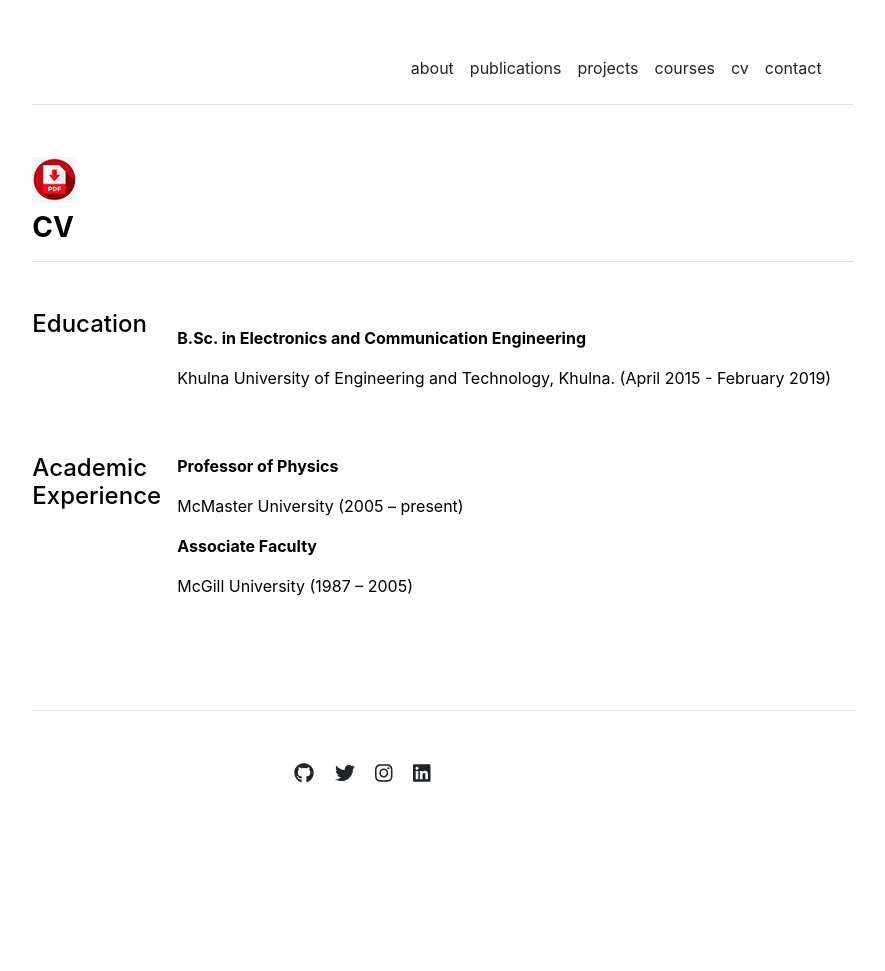
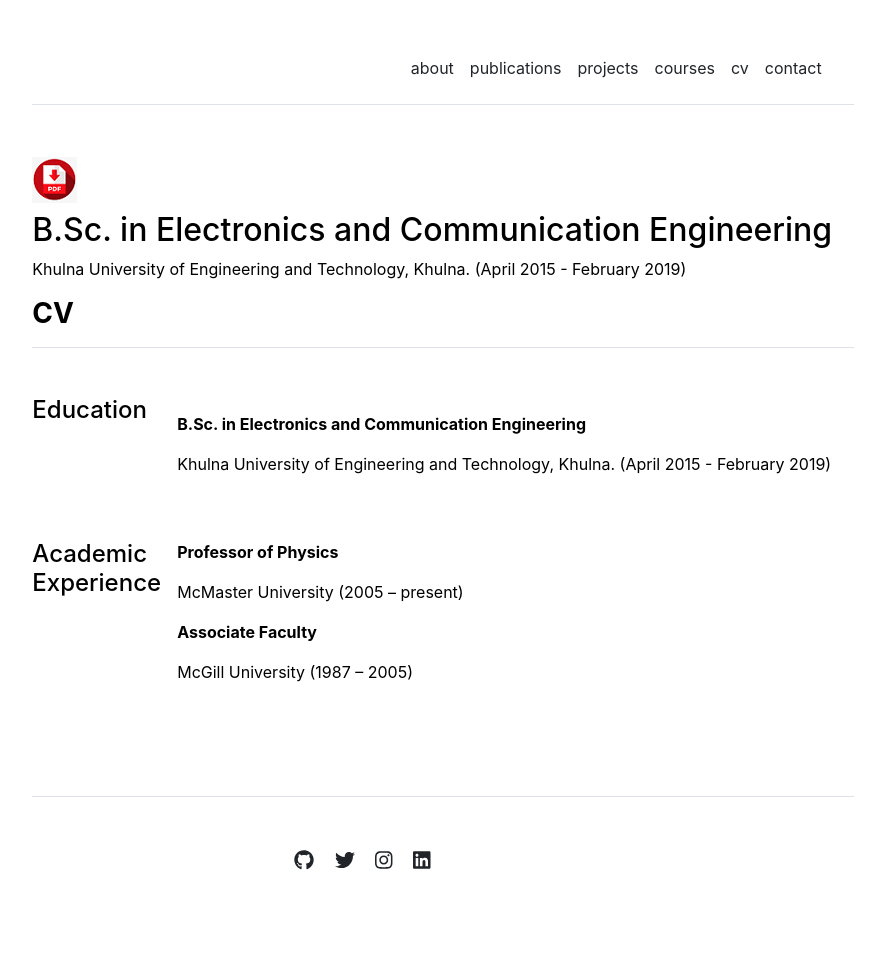
Before and after one commit to Anannabiswas/anannabiswas.github.io, a Jekyll site: the page built from cv.md, in a window 1280 px wide. Shown: the whole page, without its empty margins (197-1082 px from the left). Built offline with Jekyll 4.4.1, drawn with Linux system fonts in a browser that asks for light colours; before the commit the page ends 900 px from its top, so only the background shows below that.

Commit message:
Update cv.md

```diff
--- a/cv.md
+++ b/cv.md
@@ -3,3 +3,7 @@ layout: cv
 title: " "
 ---
 # [![pdf icon](/assets/cvpdf/pdf.png "Download Ananna's cv")](assets/cv/Ananna_CV.pdf)
+
+## B.Sc. in Electronics and Communication Engineering
+
+Khulna University of Engineering and Technology, Khulna. (April 2015 - February 2019)
```
